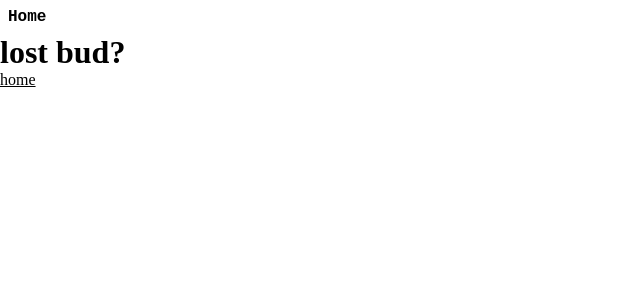
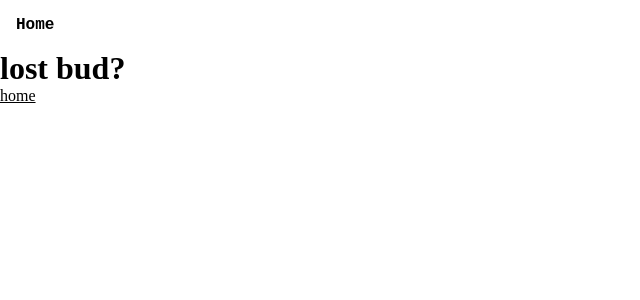
Before and after one commit to TPdkr/frontend_challenges, a React (Vite) app in the folder my-solutions/: page / in a window 1280 px wide. Shown: the top 300 px of the page, without its empty margins (0-640 px from the left). Built offline with nearby package versions, Linux system fonts and the light colour scheme.

Commit message:
minor main page tweaks

```diff
--- a/my-solutions/src/index.css
+++ b/my-solutions/src/index.css
@@ -8,7 +8,7 @@ nav {
     background-color: white;
     font-family: 'Courier New', Courier, monospace;
     color: black;
-    padding: 0.5rem;
+    padding: 1rem;
     font-weight: bolder;
     font-size: 1rem;
     text-decoration: none;
--- a/my-solutions/src/mainpage.module.css
+++ b/my-solutions/src/mainpage.module.css
@@ -1,6 +1,7 @@
 .mainPage{
     font-family: 'Courier New';
     max-width: 60rem;
+    padding: 0 1rem;
     margin: 0 auto;
 }
 
```
